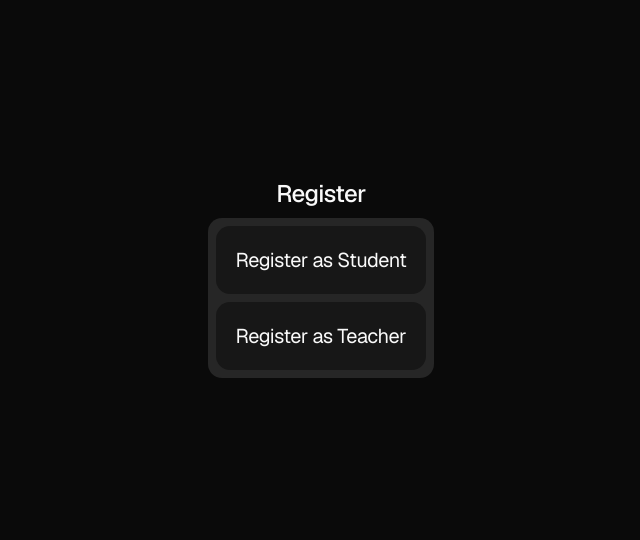
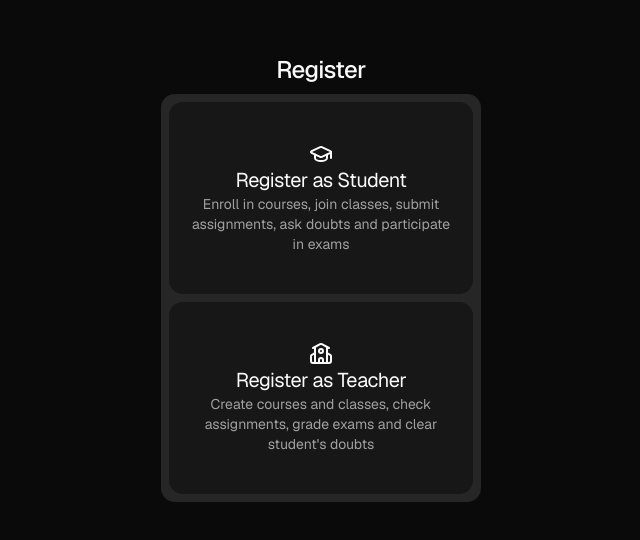
Before and after one commit to ayushghoshdev/educational-tutoring-website, a Next.js app: page /register in a window 1280 px wide. Shown: the part 122-662 px from the top of the page, without its empty margins (319-959 px from the left). Built offline with nearby package versions, Linux system fonts and the light colour scheme.

Commit message:
Edit register page

```diff
--- a/src/app/register/page.tsx
+++ b/src/app/register/page.tsx
@@ -1,3 +1,4 @@
+import { GraduationCap, School } from "lucide-react";
 import Link from "next/link";
 
 const RegisterPage = () => {
@@ -6,15 +7,25 @@
       <div className="space-y-2 text-center pb-2">
         <h1 className="text-2xl font-medium tracking-tight">Register</h1>
       </div>
-      <div className="flex flex-col gap-2 bg-secondary rounded-xl p-2">
+      <div className="flex flex-col gap-2 bg-secondary rounded-xl max-w-xs p-2">
         <Link href="/register/student">
-          <div className="bg-card hover:bg-card/80 rounded-xl p-5 transition-all">
+          <div className="flex flex-col items-center justify-center bg-popover hover:bg-popover/50 rounded-xl px-5 py-10 transition-all">
+            <GraduationCap />
             <h2 className="text-xl tracking-tight">Register as Student</h2>
+            <p className="text-sm text-muted-foreground text-center">
+              Enroll in courses, join classes, submit assignments, ask doubts
+              and participate in exams
+            </p>
           </div>
         </Link>
         <Link href="/register/teacher">
-          <div className="bg-card hover:bg-card/80 rounded-xl p-5 transition-all">
+          <div className="flex flex-col items-center justify-center bg-popover hover:bg-popover/50 rounded-xl px-5 py-10 transition-all">
+            <School />
             <h2 className="text-xl tracking-tight">Register as Teacher</h2>
+            <p className="text-sm text-muted-foreground text-center">
+              Create courses and classes, check assignments, grade exams and
+              clear student's doubts
+            </p>
           </div>
         </Link>
       </div>
--- a/src/components/ui/select.tsx
+++ b/src/components/ui/select.tsx
@@ -44,7 +44,7 @@
       data-slot="select-trigger"
       data-size={size}
       className={cn(
-        "flex w-fit items-center justify-between gap-1.5 rounded-lg bg-transparent py-2 pr-2 pl-2.5 text-sm whitespace-nowrap transition-colors outline-none select-none focus-visible:border-ring focus-visible:ring-3 focus-visible:ring-ring/50 disabled:cursor-not-allowed disabled:opacity-50 aria-invalid:border-destructive aria-invalid:ring-3 aria-invalid:ring-destructive/20 data-placeholder:text-muted-foreground data-[size=default]:h-8 data-[size=sm]:h-7 data-[size=sm]:rounded-[min(var(--radius-md),10px)] *:data-[slot=select-value]:line-clamp-1 *:data-[slot=select-value]:flex *:data-[slot=select-value]:items-center *:data-[slot=select-value]:gap-1.5 dark:bg-popover dark:hover:bg-popover/40 dark:aria-invalid:border-destructive/50 dark:aria-invalid:ring-destructive/40 [&_svg]:pointer-events-none [&_svg]:shrink-0 [&_svg:not([class*='size-'])]:size-4",
+        "flex w-fit items-center justify-between gap-1.5 rounded-lg bg-transparent py-2 pr-2 pl-2.5 text-sm whitespace-nowrap transition-colors outline-none select-none focus-visible:border-ring focus-visible:ring-3 focus-visible:ring-ring/50 disabled:cursor-not-allowed disabled:opacity-50 aria-invalid:border-destructive aria-invalid:ring-3 aria-invalid:ring-destructive/20 data-placeholder:text-muted-foreground data-[size=default]:h-8 data-[size=sm]:h-7 data-[size=sm]:rounded-[min(var(--radius-md),10px)] *:data-[slot=select-value]:line-clamp-1 *:data-[slot=select-value]:flex *:data-[slot=select-value]:items-center *:data-[slot=select-value]:gap-1.5 dark:bg-popover dark:hover:bg-popover/50 dark:aria-invalid:border-destructive/50 dark:aria-invalid:ring-destructive/40 [&_svg]:pointer-events-none [&_svg]:shrink-0 [&_svg:not([class*='size-'])]:size-4",
         className,
       )}
       {...props}
```
